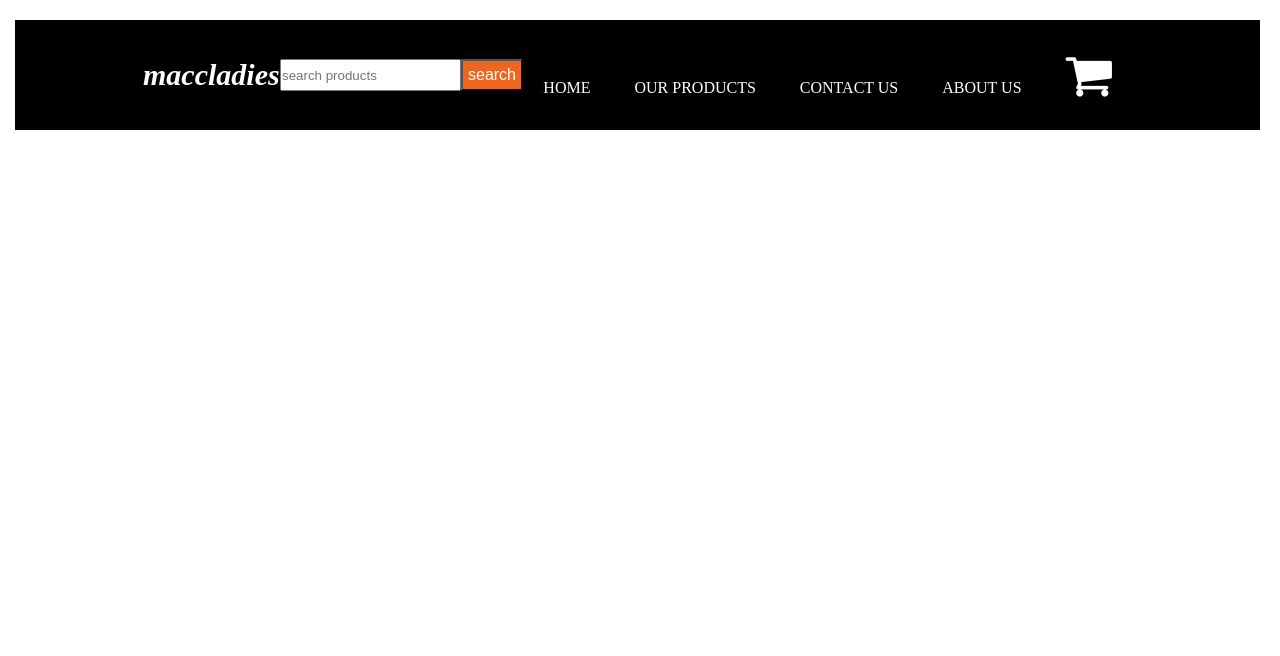
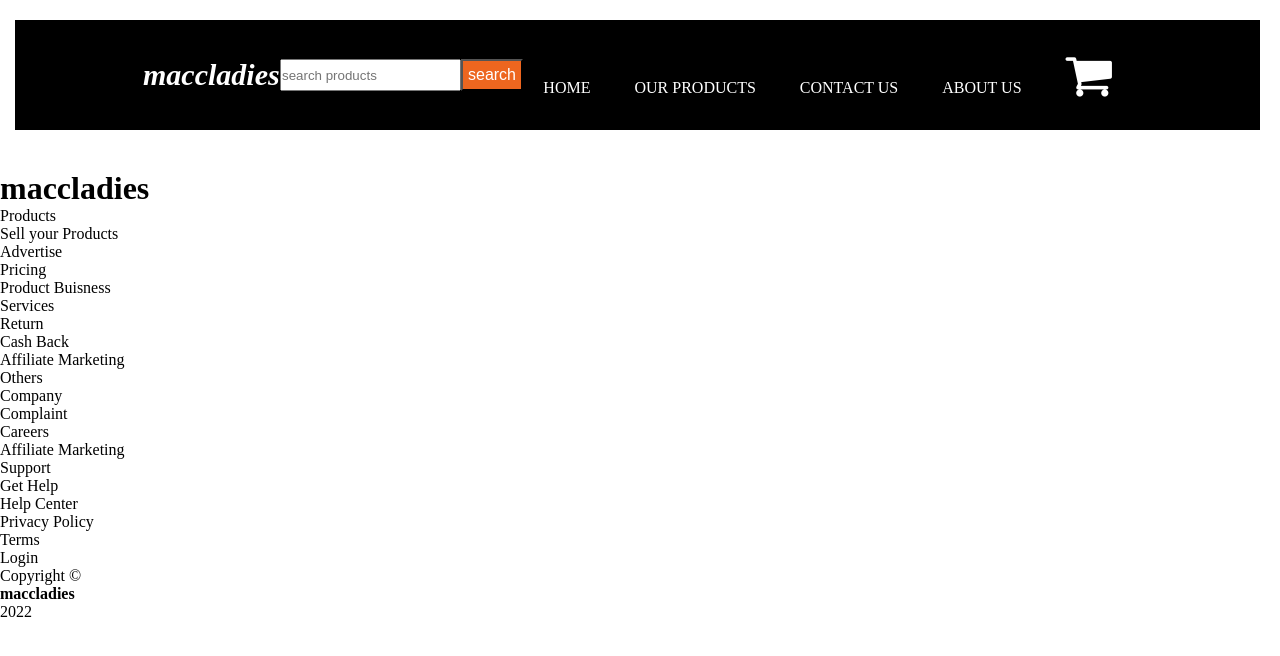
Before and after one commit to ahmedalli20/maccladies-website, a plain HTML site: page index.html in a window 1280 px wide. Drawn offline with nearby package versions, Linux system fonts and the light colour scheme; no server answers.

Commit message:
adds the footor structure

```diff
--- a/index.html
+++ b/index.html
@@ -47,6 +47,46 @@
 
     </div>
 
+
+    <footer>
+    <div class="footer0">
+      <h1>maccladies</h1>
+    </div>
+
+    <div class="footer2">
+      <div class="product">
+        <p>Products</p>
+        <p>Sell your Products</p>
+        <p>Advertise</p>
+        <p>Pricing</p>
+        <p>Product Buisness</p>
+      </div>
+      <div class="services">
+        <div class="heading">Services</div>
+        <p>Return</p>
+        <p>Cash Back</p>
+        <p>Affiliate Marketing</p>
+        <p>Others</p>
+      </div>
+      <div class="Company">
+        <div class="heading">Company</div>
+        <p>Complaint</p>
+        <p>Careers</p>
+        <p>Affiliate Marketing</p>
+        <p>Support</p>
+      </div>
+      <div class="Get Help">
+        <div class="heading">Get Help</div>
+        <p>Help Center</p>
+        <p>Privacy Policy</p>
+        <p>Terms</p>
+        <p>Login</p>
+      </div>
+    </div>
+    <div class="footer3">Copyright © <h4>maccladies</h4> 2022</div>
+  </footer>
+
+
    <script src="index.js"></script>
 </body>
 </html>
```
